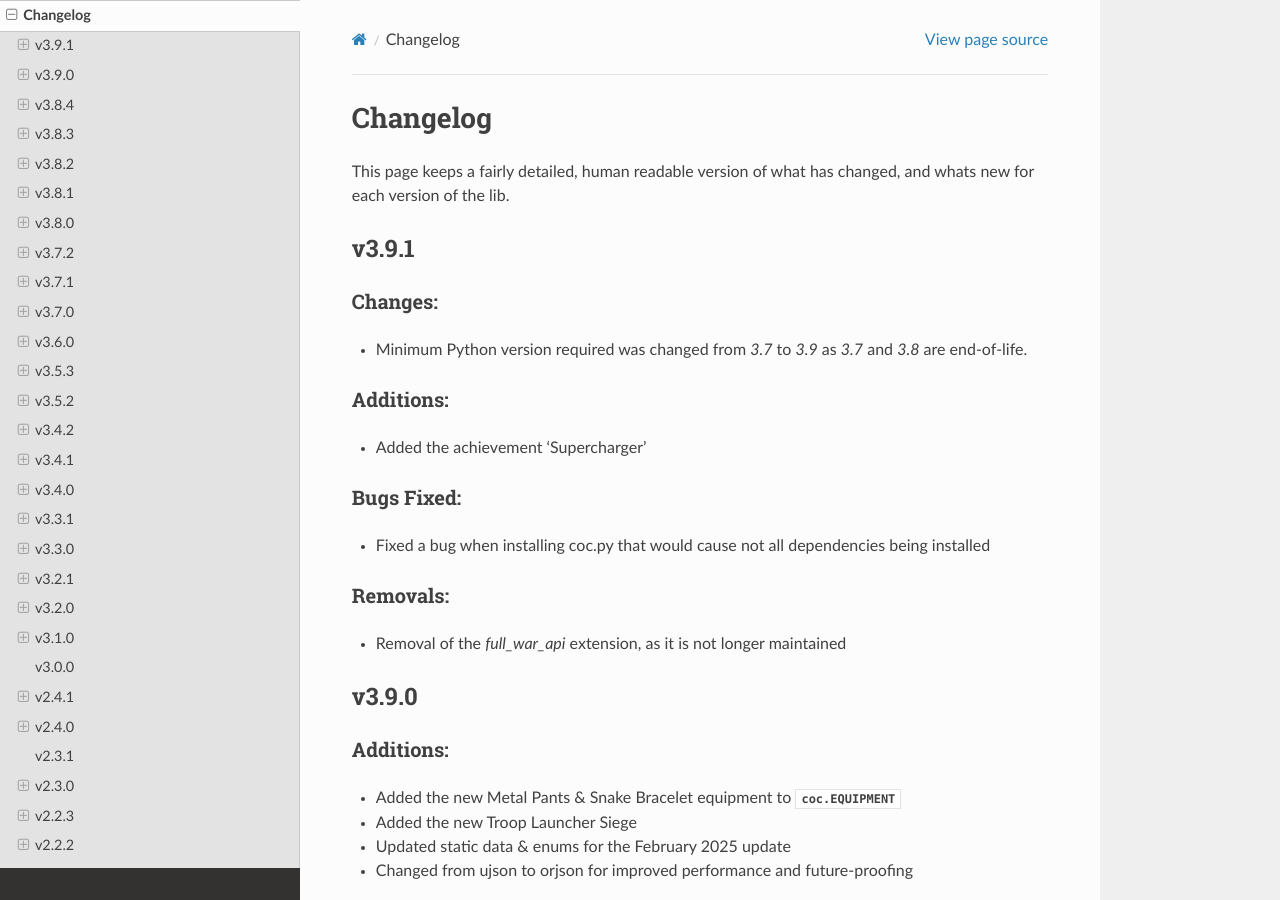
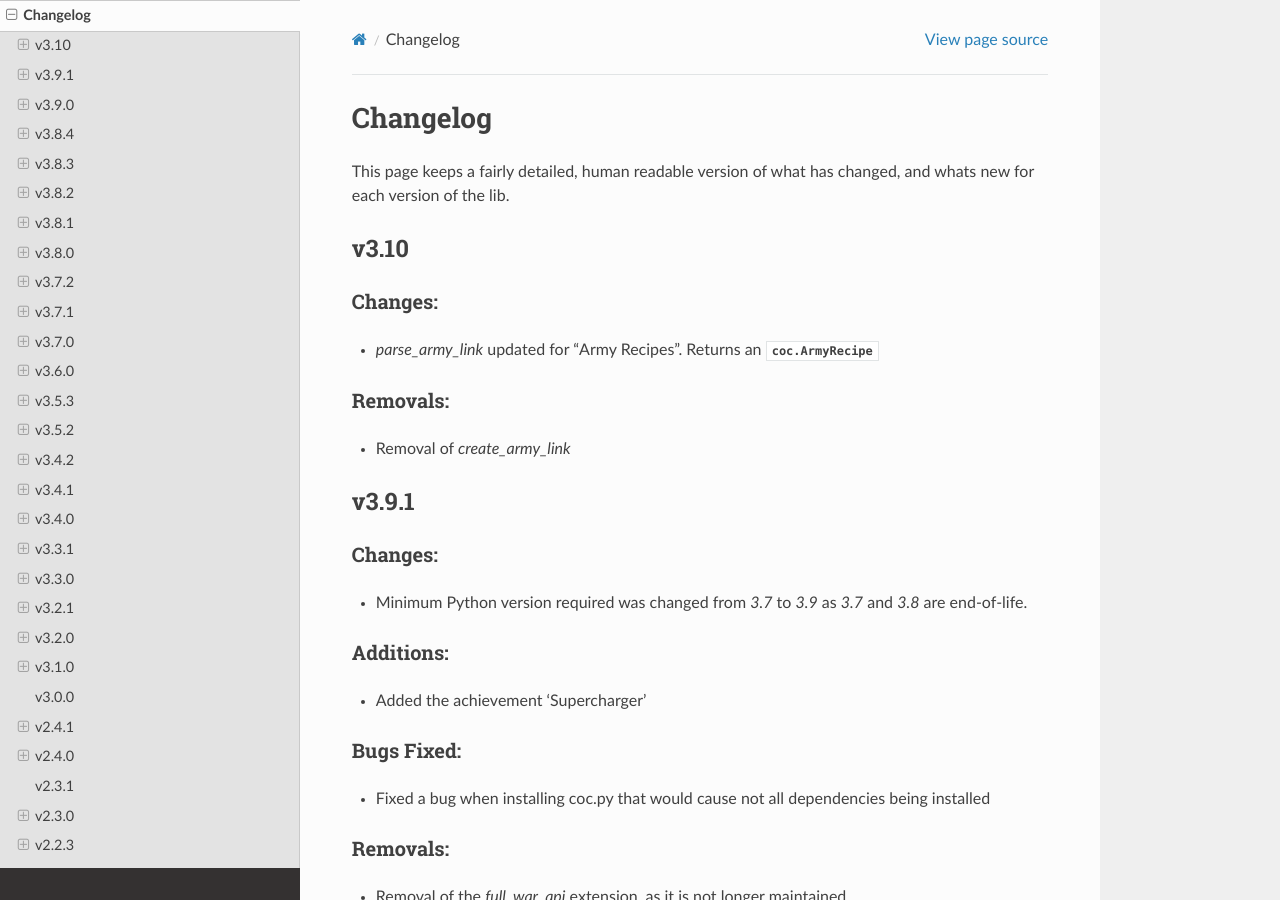
Before and after one commit to mathsman5133/coc.py, a Sphinx documentation site: the page built from docs/miscellaneous/changelog.rst, in a window 1280 px wide and 900 px high. Built offline with Sphinx 7.4.7 and the Read the Docs theme 3.1.0, drawn with Linux system fonts in a browser that asks for light colours.

Commit message:
docs: update changelog

```diff
--- a/docs/miscellaneous/changelog.rst
+++ b/docs/miscellaneous/changelog.rst
@@ -6,6 +6,18 @@ Changelog
 ===========
 This page keeps a fairly detailed, human readable version
 of what has changed, and whats new for each version of the lib.
+
+v3.10
+------
+
+Changes:
+~~~~~~~~
+- `parse_army_link` updated for "Army Recipes". Returns an :class:`coc.ArmyRecipe`
+
+Removals:
+~~~~~~~~~
+- Removal of `create_army_link`
+
 
 v3.9.1
 ------
```
